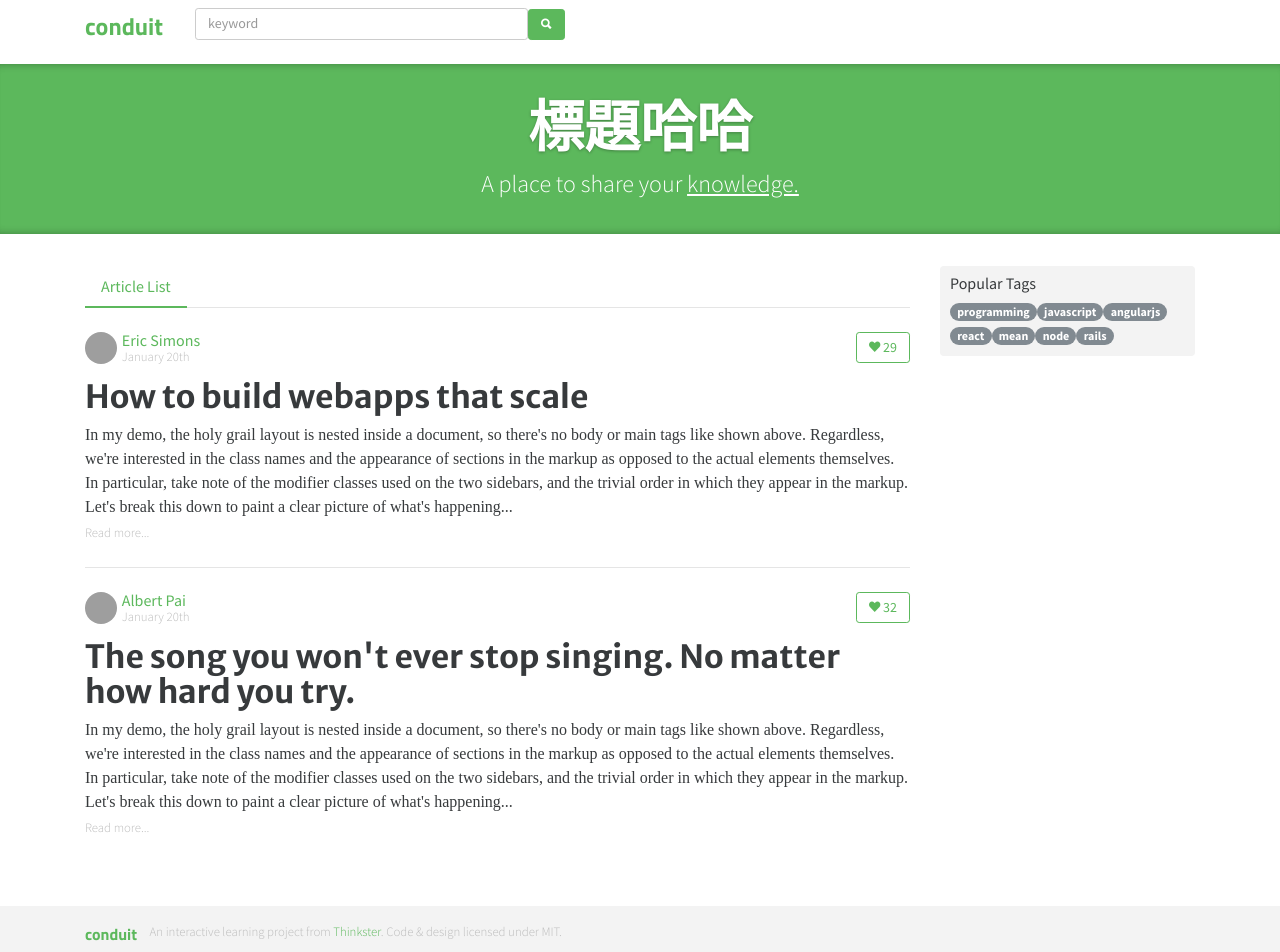
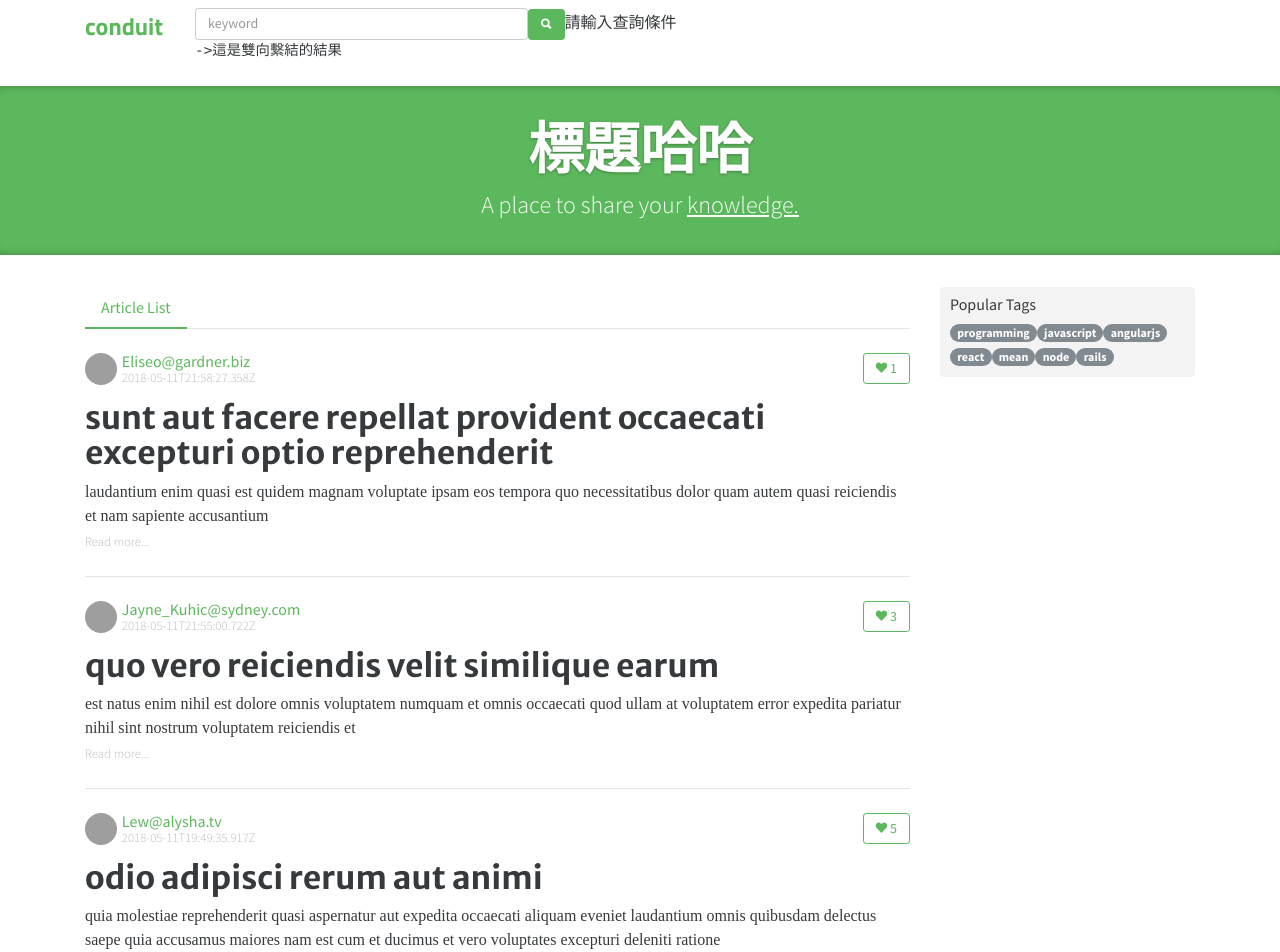
Before and after one commit to yjChen01/AngularLesson2Test, an Angular app: page / in a window 1280 px wide. Shown: the top 952 px of the page. Built offline with nearby package versions, Linux system fonts and the light colour scheme; grey boxes are pictures that could not be loaded; a web font is replaced by a local one.

Commit message:
ngif/ngfor/@Input

```diff
--- a/src/app/app.component.html
+++ b/src/app/app.component.html
@@ -10,7 +10,7 @@
     <div class="container page">
       <div class="row">
         <div class="col-md-9">
-          <app-article></app-article>
+          <app-article [list]="list"></app-article>
         </div>
         <div class="col-md-3">
           <app-tags></app-tags>
--- a/src/app/app.component.ts
+++ b/src/app/app.component.ts
@@ -8,4 +8,58 @@ import { Component } from '@angular/core';
 export class AppComponent {
   title = '標題哈哈';
   subtitle='A place to share your <u>knowledge.</u>';
+
+  list = [
+    {
+      "title": "sunt aut facere repellat provident occaecati excepturi optio reprehenderit",
+      "slug": "zp7yqc",
+      "body": "laudantium enim quasi est quidem magnam voluptate ipsam eos\ntempora quo necessitatibus\ndolor quam autem quasi\nreiciendis et nam sapiente accusantium",
+      "createdAt": "2018-05-11T21:58:27.358Z",
+      "updatedAt": "2018-05-11T21:58:27.358Z",
+      "tagList": [],
+      "description": "laudantium enim quasi est quidem magnam voluptate ipsam eos\ntempora quo necessitatibus\ndolor quam autem quasi\nreiciendis et nam sapiente accusantium",
+      "author": {
+        "username": "Eliseo@gardner.biz",
+        "bio": "Eliseo",
+        "image": "http://placekitten.com/200/300",
+        "following": false
+      },
+      "favorited": false,
+      "favoritesCount": 1
+    },
+    {
+      "title": "quo vero reiciendis velit similique earum",
+      "slug": "p3vcsw",
+      "body": "est natus enim nihil est dolore omnis voluptatem numquam\net omnis occaecati quod ullam at\nvoluptatem error expedita pariatur\nnihil sint nostrum voluptatem reiciendis et",
+      "createdAt": "2018-05-11T21:55:00.722Z",
+      "updatedAt": "2018-05-11T21:55:00.722Z",
+      "tagList": [],
+      "description": "est natus enim nihil est dolore omnis voluptatem numquam\net omnis occaecati quod ullam at\nvoluptatem error expedita pariatur\nnihil sint nostrum voluptatem reiciendis et",
+      "author": {
+        "username": "Jayne_Kuhic@sydney.com",
+        "bio": "Jayne_Kuhic",
+        "image": "http://placekitten.com/200/300",
+        "following": false
+      },
+      "favorited": false,
+      "favoritesCount": 3
+    },
+    {
+      "title": "odio adipisci rerum aut animi",
+      "slug": "3c69lg",
+      "body": "quia molestiae reprehenderit quasi aspernatur\naut expedita occaecati aliquam eveniet laudantium\nomnis quibusdam delectus saepe quia accusamus maiores nam est\ncum et ducimus et vero voluptates excepturi deleniti ratione",
+      "createdAt": "2018-05-11T19:49:35.917Z",
+      "updatedAt": "2018-05-11T19:49:35.917Z",
+      "tagList": [],
+      "description": "quia molestiae reprehenderit quasi aspernatur\naut expedita occaecati aliquam eveniet laudantium\nomnis quibusdam delectus saepe quia accusamus maiores nam est\ncum et ducimus et vero voluptates excepturi deleniti ratione",
+      "author": {
+        "username": "Lew@alysha.tv",
+        "bio": "Lew",
+        "image": "http://placekitten.com/200/300",
+        "following": false
+      },
+      "favorited": false,
+      "favoritesCount": 5
+    }
+  ]
 }
--- a/src/app/article/article.component.html
+++ b/src/app/article/article.component.html
@@ -7,50 +7,22 @@
     </ul>
   </div>
 
-  <div class="post-preview">
+  <div class="post-preview" *ngFor="let article of list">
     <div class="post-meta">
       <a href="profile.html">
-        <img src="http://i.imgur.com/Qr71crq.jpg" />
+        <img [src]="article.author.image" />
       </a>
       <div class="info">
-        <a href="profile.html" class="author">Eric Simons</a>
-        <span class="date">January 20th</span>
+        <a href="profile.html" class="author">{{article.author.username}}</a>
+        <span class="date">{{article.createdAt}}</span>
       </div>
       <button class="btn btn-outline-primary btn-sm pull-xs-right">
-        <i class="ion-heart"></i> 29
+        <i class="ion-heart"></i> {{article.favoritesCount}}
       </button>
     </div>
     <a href="post.html" class="preview-link">
-      <h1>How to build webapps that scale</h1>
-      <p>In my demo, the holy grail layout is nested inside a document, so there's no body or main tags like shown above.
-        Regardless, we're interested in the class names and the appearance of sections in the markup as opposed to
-        the actual elements themselves. In particular, take note of the modifier classes used on the two sidebars,
-        and the trivial order in which they appear in the markup. Let's break this down to paint a clear picture
-        of what's happening...</p>
+      <h1>{{article.title}}</h1>
+      <p>{{article.description}}</p>
       <span>Read more...</span>
     </a>
   </div>
-
-  <div class="post-preview">
-    <div class="post-meta">
-      <a href="profile.html">
-        <img src="http://i.imgur.com/N4VcUeJ.jpg" />
-      </a>
-      <div class="info">
-        <a href="profile.html" class="author">Albert Pai</a>
-        <span class="date">January 20th</span>
-      </div>
-      <button class="btn btn-outline-primary btn-sm pull-xs-right">
-        <i class="ion-heart"></i> 32
-      </button>
-    </div>
-    <a href="post.html" class="preview-link">
-      <h1>The song you won't ever stop singing. No matter how hard you try.</h1>
-      <p>In my demo, the holy grail layout is nested inside a document, so there's no body or main tags like shown above.
-        Regardless, we're interested in the class names and the appearance of sections in the markup as opposed to
-        the actual elements themselves. In particular, take note of the modifier classes used on the two sidebars,
-        and the trivial order in which they appear in the markup. Let's break this down to paint a clear picture
-        of what's happening...</p>
-      <span>Read more...</span>
-    </a>
-  </div>
--- a/src/app/article/article.component.ts
+++ b/src/app/article/article.component.ts
@@ -1,4 +1,4 @@
-import { Component, OnInit } from '@angular/core';
+import { Component, Input, OnInit } from '@angular/core';
 
 @Component({
   selector: 'app-article',
@@ -11,5 +11,6 @@ export class ArticleComponent implements OnInit {
 
   ngOnInit(): void {
   }
+  @Input() list:any[]=[];
 
 }
--- a/src/app/header/header.component.css
+++ b/src/app/header/header.component.css
@@ -0,0 +1,3 @@
+.highlight{
+  color:red !important;
+}
--- a/src/app/header/header.component.html
+++ b/src/app/header/header.component.html
@@ -1,6 +1,9 @@
 <nav class="navbar navbar-light">
   <div class="container">
-    <a class="navbar-brand" href="index.html">conduit</a>
+    <a class="navbar-brand"
+      href="index.html"
+      [class]="{highlight:TitleHighlight}"
+      [style]="{'font-size':fontSize+'px'}">conduit</a>
     <input class="form-control form-control-sm search-input"
     type="text"
     placeholder="keyword"
@@ -8,6 +11,7 @@
     <button class="btn btn-sm btn-primary" (click)="titlesearch($event)">
       <i class="ion-search"></i>
     </button>
+    <span *ngIf="keyword==''">請輸入查詢條件</span>
   </div>
-  <pre>{{keyword}}</pre>
+  <pre>{{keyword}}->這是雙向繫結的結果</pre>
 </nav>
--- a/src/app/header/header.component.ts
+++ b/src/app/header/header.component.ts
@@ -6,7 +6,11 @@ import { Component, OnInit } from '@angular/core';
   styleUrls: ['./header.component.css']
 })
 export class HeaderComponent implements OnInit {
+
   keyword='';
+  TitleHighlight=false;
+  fontSize=24;
+
   constructor() { }
 
   ngOnInit(): void {
@@ -14,5 +18,7 @@ export class HeaderComponent implements OnInit {
 
   titlesearch($event){
     console.log($event);
+    this.TitleHighlight=!this.TitleHighlight;
+    ++this.fontSize;
   }
 }
```
